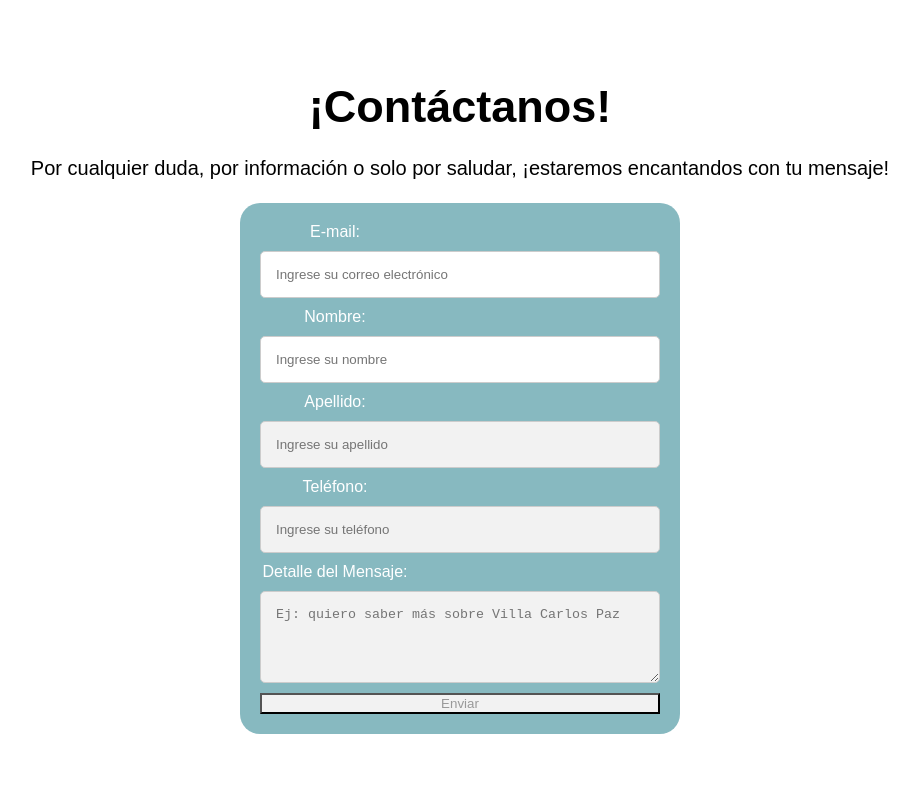
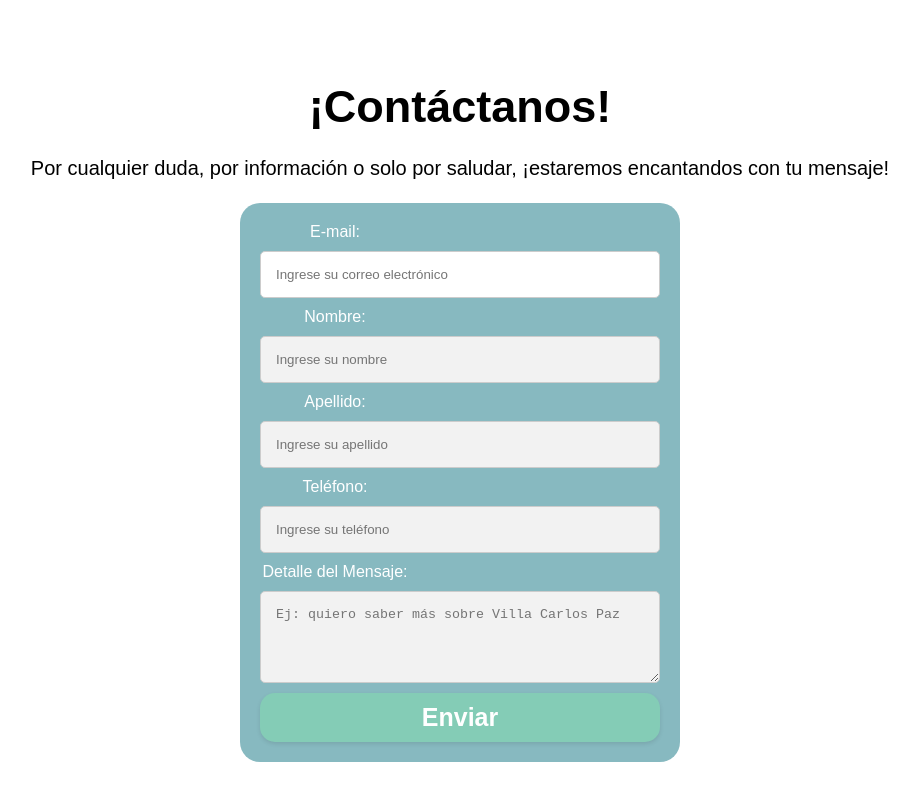
Before and after one commit to Gaston-Bracamonte/final_project, a React (Vite) app: page / in a window 1280 px wide. Shown: the part 2674-3474 px from the top of the page, without its empty margins (180-1099 px from the left). Before the commit the page ends 3448 px from the top, so only its background shows below. Built offline with nearby package versions, Linux system fonts and the light colour scheme.

Commit message:
APIs terminadas

```diff
--- a/components/Form/Form.css
+++ b/components/Form/Form.css
@@ -54,8 +54,25 @@
     color: #999; /* Cambia el color de texto para indicar que está deshabilitado */
 }
 
-.waitingResponse.responseOk{
+.responseOk{
   pointer-events: auto;
   background-color: #ffffff; /* Cambia el color de fondo para indicar que está deshabilitado */
   color: #000000; /* Cambia el color de texto para indicar que está deshabilitado */
 }
+
+#submit-button {
+  background-color: #84ccb6;
+  color: #fff;
+  padding: 10px 20px;
+  border: none;
+  border-radius: 15px;
+  cursor: pointer;
+  font-size: 25px;
+  font-weight: bold;
+  box-shadow: 0px 2px 4px rgba(0, 0, 0, 0.1);
+  transition: background-color 0.3s ease;
+}
+
+#submit-button:hover {
+  background-color: #52b96c;
+}
--- a/components/Form/Form.jsx
+++ b/components/Form/Form.jsx
@@ -5,7 +5,7 @@ import MessageAlert from "../MessageAlert/MessageAlert.jsx";
 
 const Form = () => {
     const [showModal, setShowModal] = useState(false);
-    const [isSending, setIsSending] = useState(false); // New state for sending
+    const [isSending, setIsSending] = useState(false);
 
     //Validamos si el correo ingresado ya está en nuestra base de datos
     const validation_mail = async (email) => {
@@ -15,23 +15,49 @@ const Form = () => {
                 method: 'POST',
                 body: JSON.stringify({ email })
             });
+            //Si recibimos respuesta, procedemos a la lógica dentro del formulario
+            if (response.ok) {
 
-            if (response.ok) {
-                console.log(response);
-                setShowModal(true);
+                const responseData = await response.json(); // Parse response JSON
+
+                //Validamos si recibimos un id en la respuesta
+                if (responseData.id) {
+
+                    // Seteamos los input con la información obtenida desde la base de datos
+                    document.getElementById('firstname').value = responseData.firstname;
+                    document.getElementById('lastname').value = responseData.lastname;
+                    document.getElementById('phone').value = responseData.phone;
+                    document.getElementById('user_id').value = responseData.id;
+
+                    // Habilitamos el elemento message y el botón para enviar el formulario
+                    var waitingElements = document.querySelectorAll('.responseValidate');
+                    waitingElements.forEach(function (element) {
+                        element.classList.add('responseOk');
+                        element.classList.remove('waitingResponse');
+                    });
+
+                }
+                // Al no tener el mail en la base datos, habilitamos para completar todos los campos y el botón de enviar.
+                else {
+                    var waitingElements = document.querySelectorAll('.waitingResponse');
+                    waitingElements.forEach(function (element) {
+                        element.classList.add('responseOk');
+                    });
+                }
+
             } else {
-                // Handle errors
+                // Manejo de errores en el formulario
                 console.error('Error sending form:', response.statusText);
             }
         } catch (error) {
-            // Handle network or other errors
+            // Manejo de errores de conexión
             console.error('Error sending form:', error);
         } finally {
             setIsSending(false);
         }
     }
 
-    //Enviamos la información del formulario a la API
+    //Enviamos la información del formulario a la API encargada de registrar el mensaje y la persona, si correspondiera
     const handleClickEnviar = async (event) => {
         event.preventDefault();
         const form = document.getElementById('contactForm');
@@ -44,19 +70,13 @@ const Form = () => {
                 method: 'POST',
                 body: formData
             });
-
+            //Validamos que hayamos obtenido respuesta de la llamada de la API
             if (response.ok) {
                 console.log(response);
-                var waitingElements = document.querySelectorAll('.waitingResponse');
-                waitingElements.forEach(function(element) {
-                    element.classList.add('responseOk');
-                });
+
                 setShowModal(true);
             } else {
                 // Handle errors
-                var waitingElements = document.querySelectorAll('.waitingResponse');
-                waitingElements.forEach(function(element) {
-                    element.classList.add('responseOk');})
                 console.error('Error sending form:', response.statusText);
             }
         } catch (error) {
@@ -73,18 +93,19 @@ const Form = () => {
         <div>
             <div className="form-container">
                 <div className="form-wrapper">
-                <form id="contactForm">
+                    <form id="contactForm">
+                        <input type="hidden" id="user_id" value="" name="user_id" />
                         <label htmlFor="email">E-mail:</label>
-                        <input type="text" id="mail" name="email" required placeholder="Ingrese su correo electrónico" onChange={(event) => validation_mail(event.target.value)}/>
+                        <input type="text" id="email" name="email" required placeholder="Ingrese su correo electrónico" onBlur={(event) => validation_mail(event.target.value)} />
                         <label htmlFor="nombre">Nombre:</label>
-                        <input className="waitingResponse responseOk" type="text" id="firstname" name="firstname" pattern="[a-zA-ZñÑáéíóúÁÉÍÓÚ\s]+" required placeholder="Ingrese su nombre"/>
+                        <input className="waitingResponse" type="text" id="firstname" name="firstname" pattern="[a-zA-ZñÑáéíóúÁÉÍÓÚ\s]+" required placeholder="Ingrese su nombre" />
                         <label htmlFor="apellido">Apellido:</label>
-                        <input className="waitingResponse" type="text" id="lastname" name="lastname" pattern="[a-zA-ZñÑáéíóúÁÉÍÓÚ\s]+" required placeholder="Ingrese su apellido"/>
+                        <input className="waitingResponse" type="text" id="lastname" name="lastname" pattern="[a-zA-ZñÑáéíóúÁÉÍÓÚ\s]+" required placeholder="Ingrese su apellido" />
                         <label htmlFor="telefono">Teléfono:</label>
-                        <input className="waitingResponse" type="number" id="phone" name="phone" pattern="[0-9]+" required placeholder="Ingrese su teléfono"/>
+                        <input className="waitingResponse" type="number" id="phone" name="phone" pattern="[0-9]+" required placeholder="Ingrese su teléfono" />
                         <label htmlFor="mensaje">Detalle del Mensaje:</label>
-                        <textarea className="waitingResponse" id="message" name="message" rows="4" required placeholder="Ej: quiero saber más sobre Villa Carlos Paz"></textarea>
-                        <button onClick={handleClickEnviar} className="waitingResponse" disabled={isSending}>
+                        <textarea className="waitingResponse responseValidate" id="message" name="message" rows="4" required placeholder="Ej: quiero saber más sobre Villa Carlos Paz"></textarea>
+                        <button onClick={handleClickEnviar} className="waitingResponse responseValidate" id="submit-button" disabled={isSending}>
                             {isSending ? 'Enviando...' : 'Enviar'}
                         </button>
                         {showModal && ReactDOM.createPortal(<MessageAlert title="Mensaje" message="Su mensaje ha sido enviado" />, elementoModal)}
```
